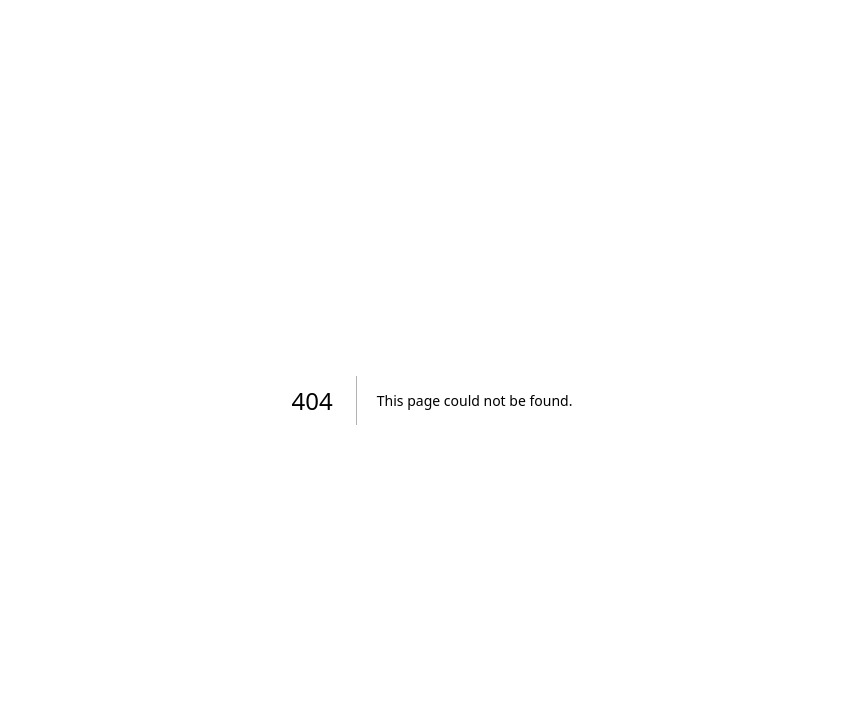
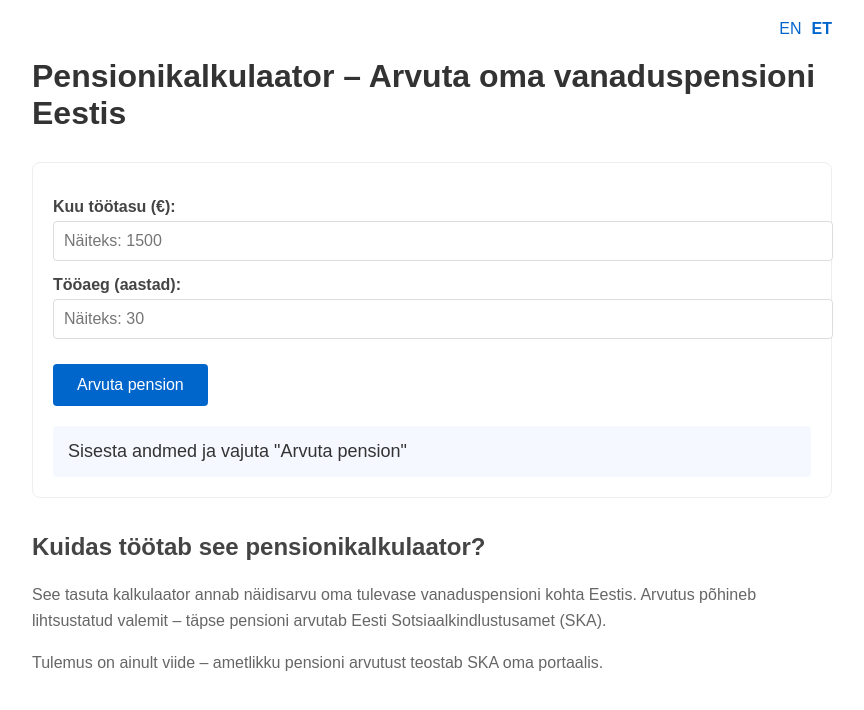
Before and after one commit to missjiangli/age, a Next.js app: page /et/pensionikalkulaator in a window 1280 px wide. Before the commit this address had no page. Shown: the top 710 px of the page, without its empty margins (208-1072 px from the left). Built offline with nearby package versions, Linux system fonts and the light colour scheme.

Commit message:
Create index.js

```diff
--- /dev/null
+++ b/pages/et/pensionikalkulaator/index.js
@@ -0,0 +1,184 @@
+// pages/et/pensionikalkulaator/index.js
+import Head from 'next/head';
+import { useState } from 'react';
+
+export default function EstonianPensionCalculator() {
+  // 状态管理：工资、工龄、计算结果
+  const [monthlySalary, setMonthlySalary] = useState('');
+  const [workYears, setWorkYears] = useState('');
+  const [result, setResult] = useState('Sisesta andmed ja vajuta "Arvuta pension"');
+
+  // 爱沙尼亚养老金计算逻辑
+  const calculatePension = () => {
+    const salary = parseFloat(monthlySalary) || 0;
+    const years = parseFloat(workYears) || 0;
+
+    // 爱沙尼亚官方简化公式
+    const fullWorkYears = 40; // 40年工龄=满额养老金
+    const replacementRate = 0.4; // 工资替代率40%
+    const pensionRatio = years / fullWorkYears;
+    const estimatedPension = salary * replacementRate * pensionRatio;
+
+    // 显示结果（保底0欧元，保留2位小数）
+    const finalPension = Math.max(0, estimatedPension).toFixed(2);
+    setResult(`Näidis-vanaduspension: ${finalPension} € kuus`);
+  };
+
+  return (
+    <div style={pageStyle}>
+      <Head>
+        <title>Pensionikalkulaator | Arvuta oma vanaduspensioni Eestis</title>
+        <meta
+          name="description"
+          content="Tasuta pensionikalkulaator – arvuta oma tulevane pension põhjal töötasu ja tööaega. Lihtne ja kiire kasutada!"
+        />
+        <link rel="canonical" href="https://missjiangli.github.io/age/et/pensionikalkulaator/" />
+        <link rel="alternate" hreflang="et" href="https://missjiangli.github.io/age/et/pensionikalkulaator/" />
+        <link rel="alternate" hreflang="x-default" href="https://missjiangli.github.io/age/" />
+        <meta charSet="UTF-8" />
+        <meta name="viewport" content="width=device-width, initial-scale=1.0" />
+      </Head>
+
+      {/* 语言切换按钮 */}
+      <div style={langSwitcherStyle}>
+        <a href="/" style={langLinkStyle}>EN</a>
+        <a href="#" style={{...langLinkStyle, fontWeight: 'bold'}}>ET</a>
+      </div>
+
+      {/* 页面标题 */}
+      <h1 style={titleStyle}>Pensionikalkulaator – Arvuta oma vanaduspensioni Eestis</h1>
+
+      {/* 计算器核心 */}
+      <div style={calculatorStyle}>
+        <div style={inputGroupStyle}>
+          <label style={labelStyle}>Kuu töötasu (€):</label>
+          <input
+            type="number"
+            value={monthlySalary}
+            onChange={(e) => setMonthlySalary(e.target.value)}
+            placeholder="Näiteks: 1500"
+            min="0"
+            step="0.01"
+            style={inputStyle}
+          />
+        </div>
+
+        <div style={inputGroupStyle}>
+          <label style={labelStyle}>Tööaeg (aastad):</label>
+          <input
+            type="number"
+            value={workYears}
+            onChange={(e) => setWorkYears(e.target.value)}
+            placeholder="Näiteks: 30"
+            min="0"
+            max="45"
+            style={inputStyle}
+          />
+        </div>
+
+        <button onClick={calculatePension} style={buttonStyle}>
+          Arvuta pension
+        </button>
+
+        <div style={resultStyle}>{result}</div>
+      </div>
+
+      {/* 本地化说明 */}
+      <div style={infoStyle}>
+        <h2 style={infoTitleStyle}>Kuidas töötab see pensionikalkulaator?</h2>
+        <p style={infoTextStyle}>
+          See tasuta kalkulaator annab näidisarvu oma tulevase vanaduspensioni kohta Eestis.
+          Arvutus põhineb lihtsustatud valemit – täpse pensioni arvutab Eesti Sotsiaalkindlustusamet (SKA).
+        </p>
+        <p style={infoTextStyle}>
+          Tulemus on ainult viide – ametlikku pensioni arvutust teostab SKA oma portaalis.
+        </p>
+      </div>
+    </div>
+  );
+}
+
+// 内联样式（适配 Next.js，无需额外 CSS 文件）
+const pageStyle = {
+  maxWidth: '800px',
+  margin: '20px auto',
+  padding: '0 20px',
+  fontFamily: 'Arial, sans-serif',
+};
+
+const langSwitcherStyle = {
+  textAlign: 'right',
+  marginBottom: '20px',
+};
+
+const langLinkStyle = {
+  color: '#0066cc',
+  textDecoration: 'none',
+  marginLeft: '10px',
+};
+
+const titleStyle = {
+  margin: '20px 0',
+  color: '#333',
+};
+
+const calculatorStyle = {
+  margin: '30px 0',
+  padding: '20px',
+  border: '1px solid #eee',
+  borderRadius: '8px',
+};
+
+const inputGroupStyle = {
+  margin: '15px 0',
+};
+
+const labelStyle = {
+  display: 'block',
+  marginBottom: '5px',
+  fontWeight: 'bold',
+  color: '#444',
+};
+
+const inputStyle = {
+  width: '100%',
+  padding: '10px',
+  border: '1px solid #ddd',
+  borderRadius: '4px',
+  fontSize: '16px',
+};
+
+const buttonStyle = {
+  padding: '12px 24px',
+  backgroundColor: '#0066cc',
+  color: 'white',
+  border: 'none',
+  borderRadius: '4px',
+  cursor: 'pointer',
+  fontSize: '16px',
+  marginTop: '10px',
+};
+
+const resultStyle = {
+  marginTop: '20px',
+  padding: '15px',
+  backgroundColor: '#f5f8ff',
+  borderRadius: '4px',
+  fontSize: '18px',
+  color: '#333',
+};
+
+const infoStyle = {
+  marginTop: '30px',
+  color: '#666',
+  lineHeight: '1.6',
+};
+
+const infoTitleStyle = {
+  marginBottom: '10px',
+  color: '#444',
+};
+
+const infoTextStyle = {
+  marginBottom: '10px',
+};
```
